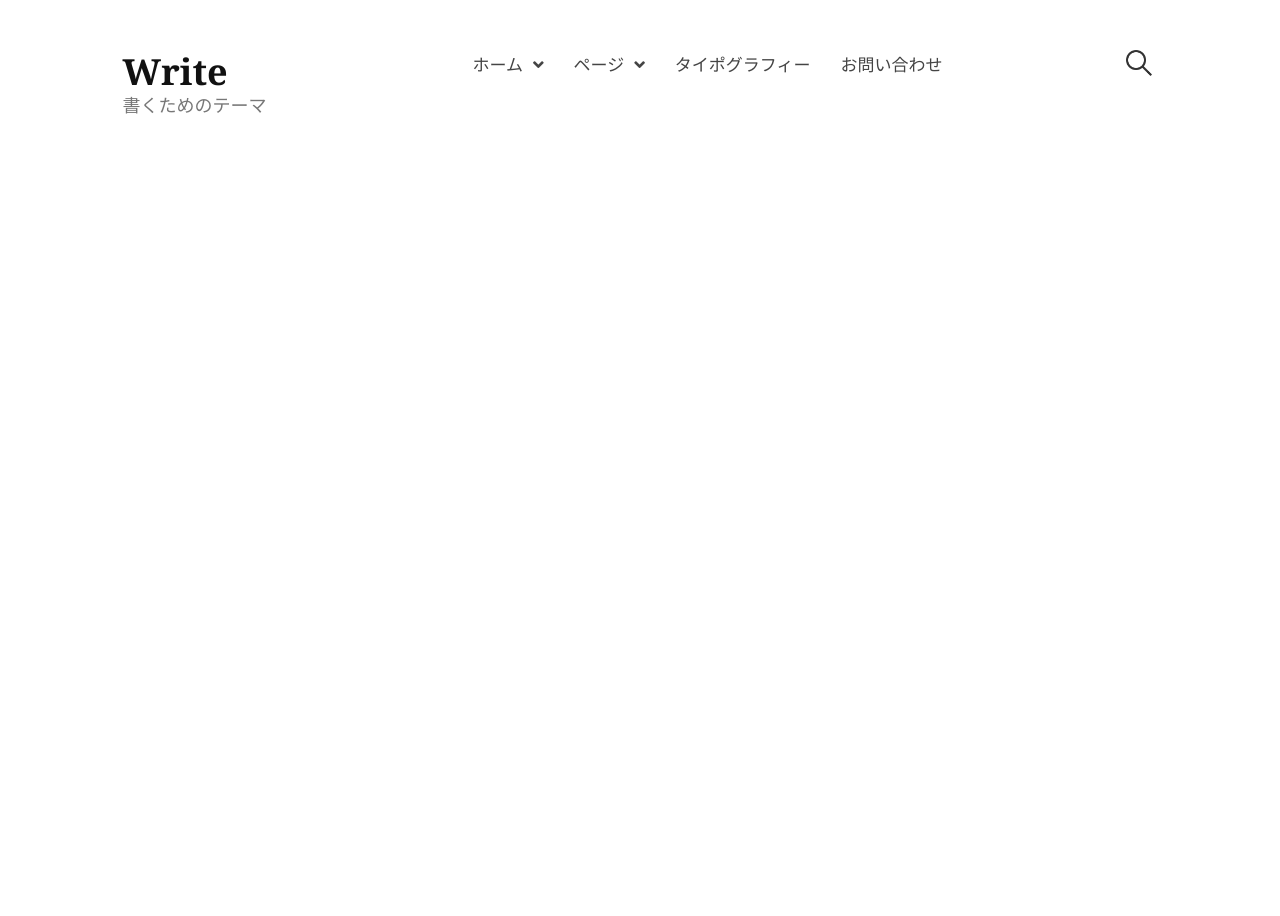
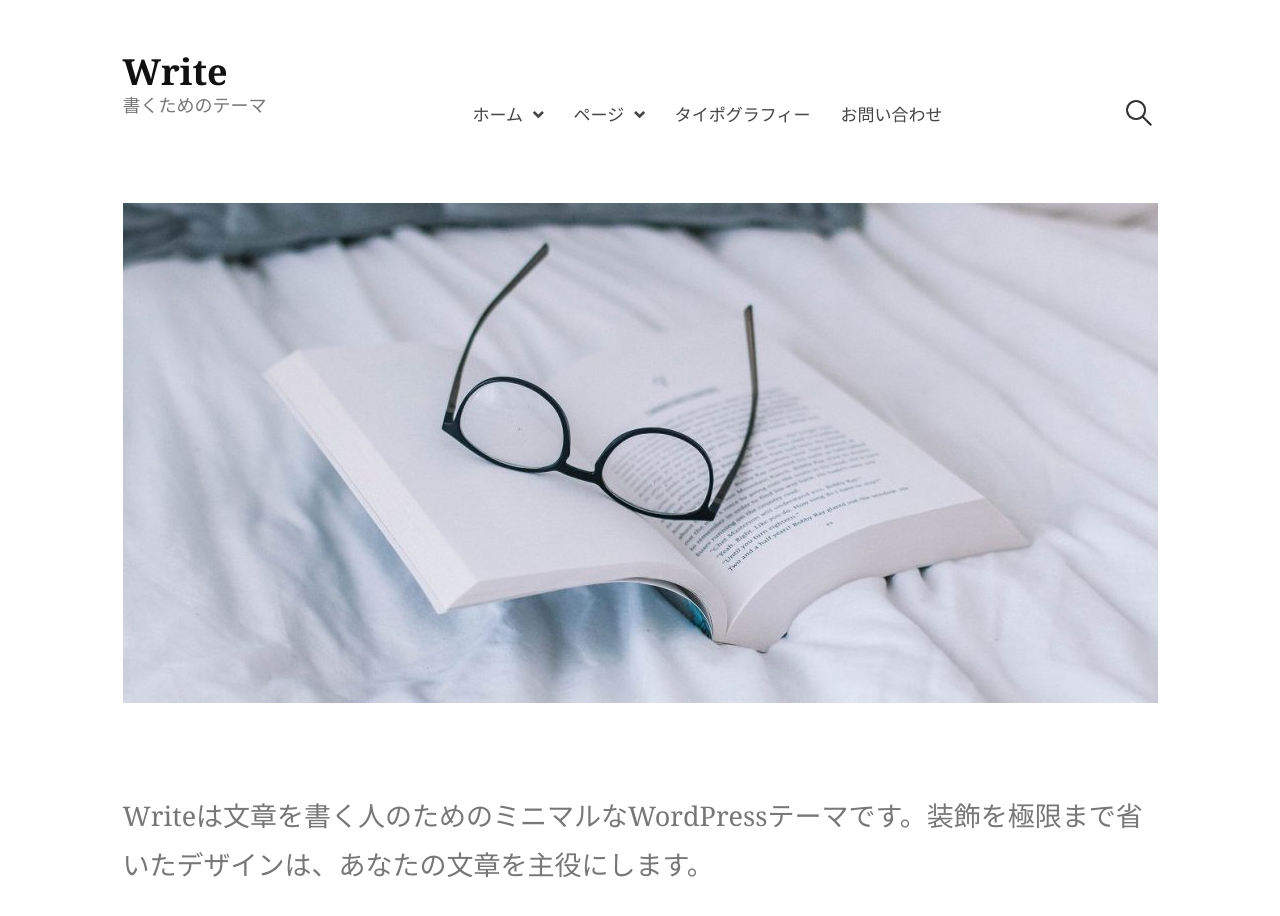
Before and after one commit to naka-kai/write02, a plain HTML site: page index.html in a window 1280 px wide. Before the commit the page ends 800 px from the top, so only its background shows below. Drawn offline with Linux system fonts and the light colour scheme.

Commit message:
mainvisual

```diff
--- a/css/style.scss
+++ b/css/style.scss
@@ -157,6 +157,7 @@ a {
 }
 
 .gnav {
+    margin-top: 50px;
     padding: 0 200px 0 0;
 
     li {
@@ -238,3 +239,13 @@ a {
         cursor: text;
     }
 }
+
+.mainvisual {
+
+    &-text {
+        font-size: 27px;
+        line-height: 49px;
+        color: #777777;
+        margin: 80px 0 130px 0;
+    }
+}
--- a/index.html
+++ b/index.html
@@ -11,8 +11,8 @@
 </head>
 
 <body>
+  <div class="container">
     <header>
-    <div class="container">
       <div class="header-left">
         <h1><a href="#">Write</a></h1>
         <p>書くためのテーマ</p>
@@ -41,10 +41,14 @@
           </form>
         </div>
       </div>
+    </header>
+    <div class="mainvisual">
+      <div>
+        <img src="img/cropped-nicole-honeywill-730102-unsplash.jpg">
       </div>
-  </header>
-
-
+      <div class="mainvisual-text">Writeは文章を書く人のためのミニマルなWordPressテーマです。装飾を極限まで省いたデザインは、あなたの文章を主役にします。</div>
+    </div>
+  </div>
 </body>
 
 </html>
```
Also changed, not shown: css/style.css, 1 other file. Lines whose indentation alone changed are shown as unchanged.
